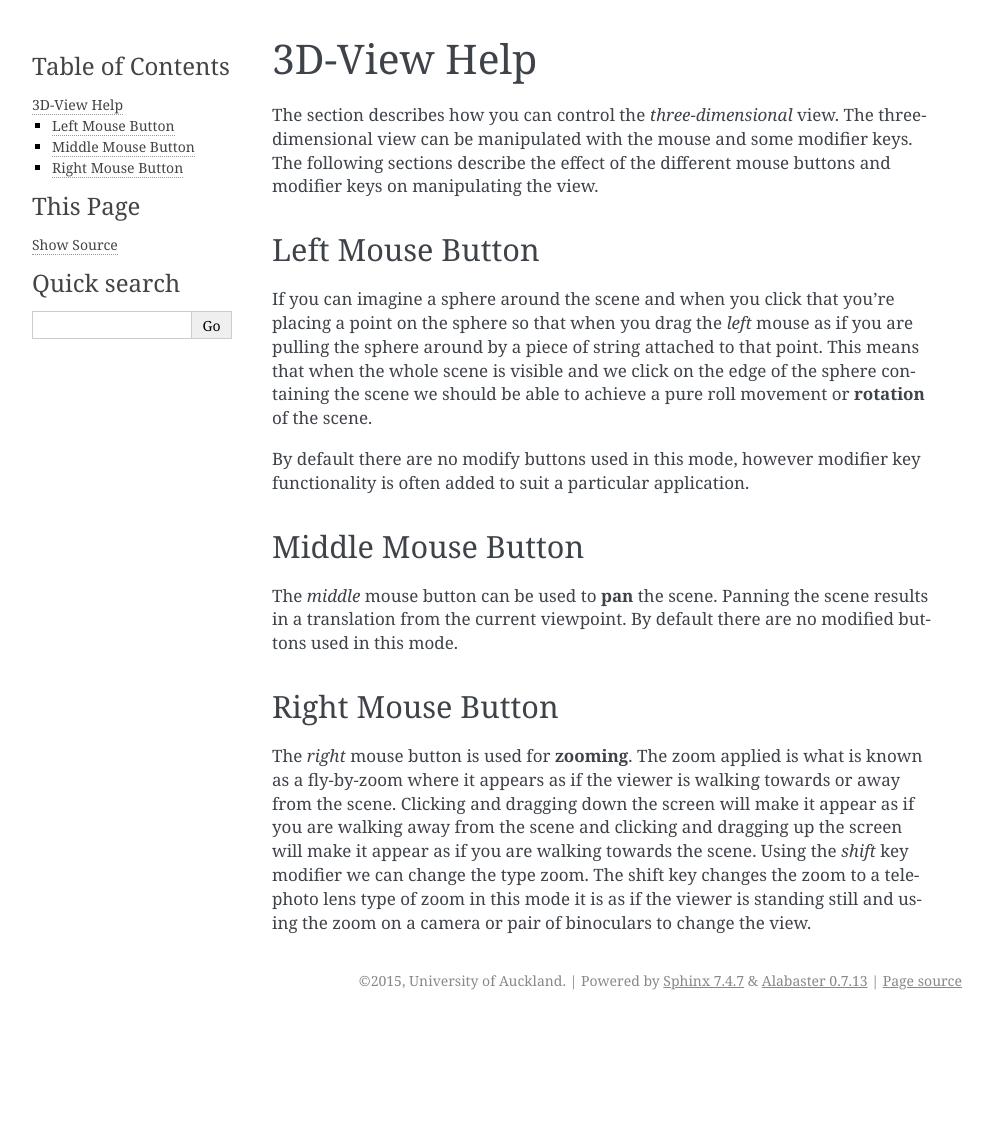
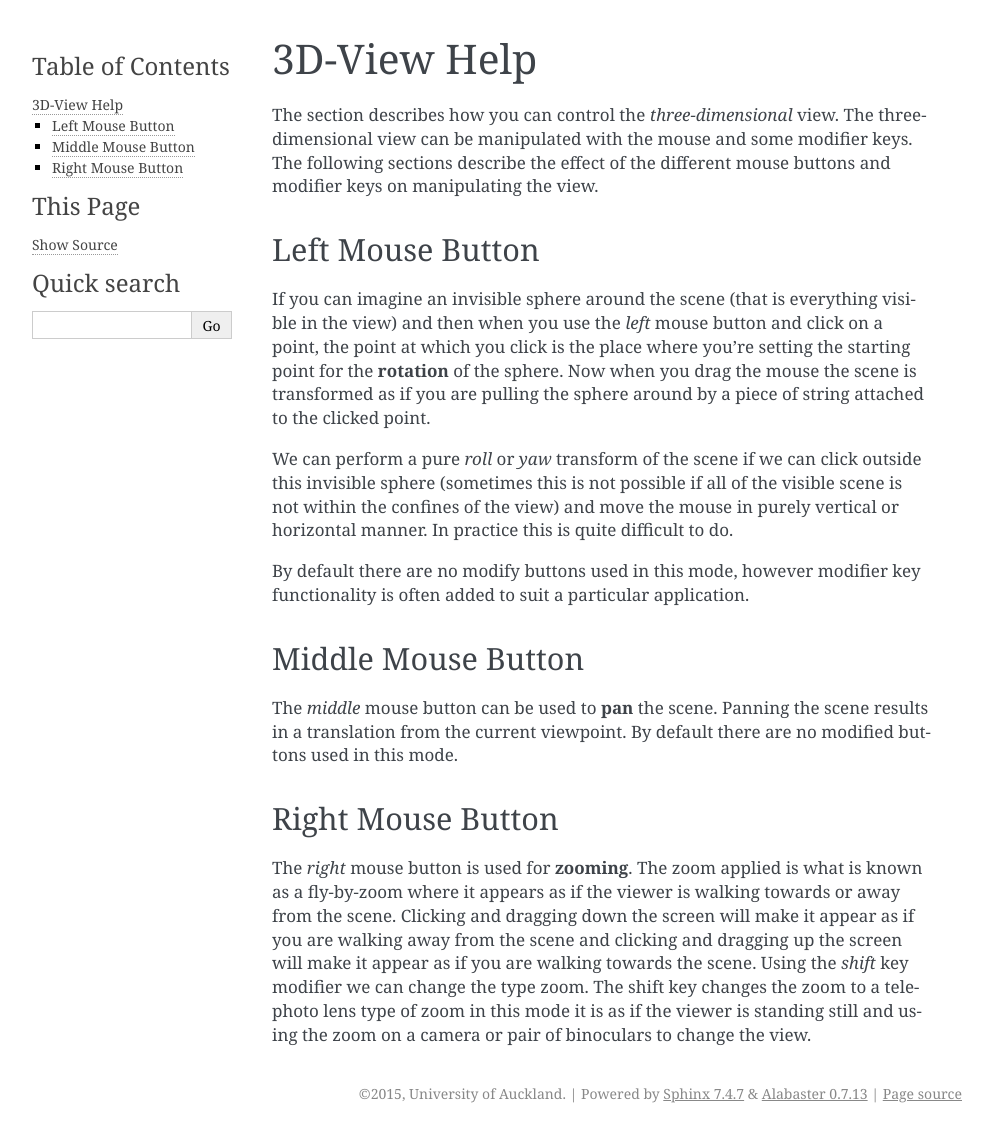
Before and after one commit to ABI-Tutorials/DTP-Segmentation, a Sphinx documentation site: the page built from source/threedview.rst, in a window 1280 px wide. Shown: the whole page, without its empty margins (148-1141 px from the left). Built offline with Sphinx 7.4.7, drawn with Linux system fonts in a browser that asks for light colours; before the commit the page ends 1020 px from its top, so only the background shows below that.

Commit message:
Improve paragraph  on left mouse button.

```diff
--- a/source/threedview.rst
+++ b/source/threedview.rst
@@ -8,7 +8,9 @@ The section describes how you can control the *three-dimensional* view. The thre
 Left Mouse Button
 =================
 
-If you can imagine a sphere around the scene and when you click that you're placing a point on the sphere so that when you drag the *left* mouse as if you are pulling the sphere around by a piece of string attached to that point.  This means that when the whole scene is visible and we click on the edge of the sphere containing the scene we should be able to achieve a pure roll movement or **rotation** of the scene.
+If you can imagine an invisible sphere around the scene (that is everything visible in the view) and then when you use the *left* mouse button and click on a point, the point at which you click is the place where you're setting the starting point for the **rotation** of the sphere.  Now when you drag the mouse the scene is transformed as if you are pulling the sphere around by a piece of string attached to the clicked point.
+
+We can perform a pure *roll* or *yaw* transform of the scene if we can click outside this invisible sphere (sometimes this is not possible if all of the visible scene is not within the confines of the view) and move the mouse in purely vertical or horizontal manner.  In practice this is quite difficult to do.
 
 By default there are no modify buttons used in this mode, however modifier key functionality is often added to suit a particular application.
 
```
